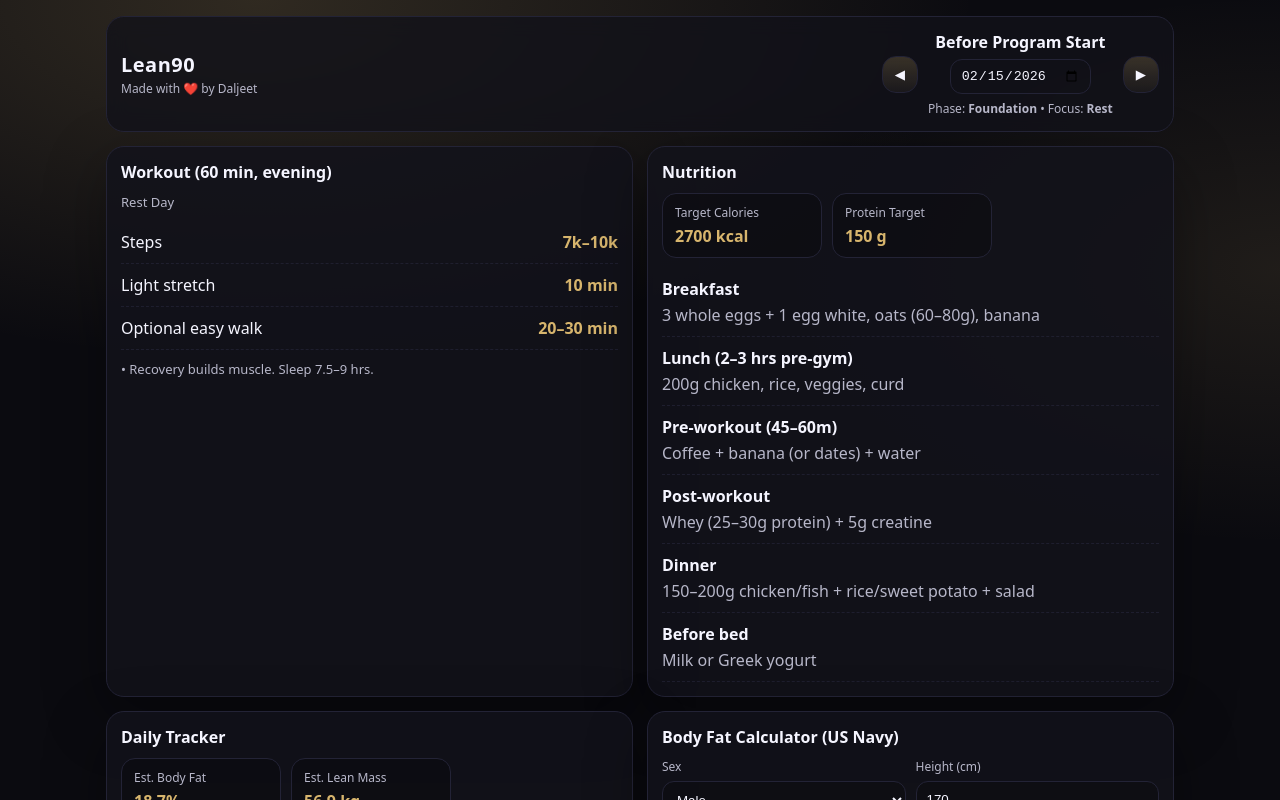
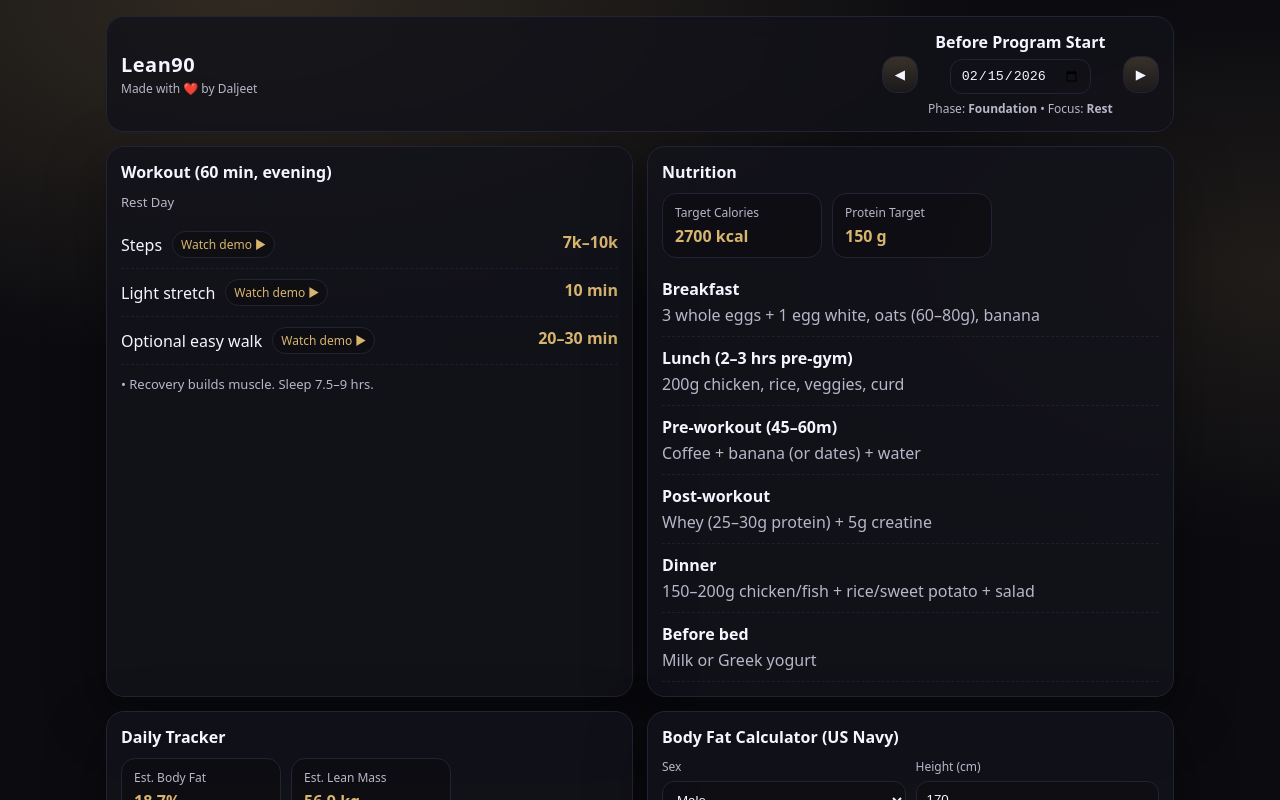
Before and after one commit to dj044/lean90, a React (Vite) app: page / in a window 1280 px wide. Shown: the top 800 px of the page. Built offline with nearby package versions, Linux system fonts and the light colour scheme.

Commit message:
Update App.jsx

```diff
--- a/src/App.jsx
+++ b/src/App.jsx
@@ -31,6 +31,11 @@ function round1(n) {
   return Math.round(n * 10) / 10;
 }
 
+function youtubeSearchUrl(query) {
+  const q = `${query} proper form`;
+  return `https://www.youtube.com/results?search_query=${encodeURIComponent(q)}`;
+}
+
 /** ---------- Body Fat (US Navy) ---------- */
 function navyBodyFat({ sex, heightCm, neckCm, waistCm, hipCm }) {
   const toIn = (cm) => cm / 2.54;
@@ -42,12 +47,10 @@ function navyBodyFat({ sex, heightCm, neckCm, waistCm, hipCm }) {
   const log10 = (x) => Math.log(x) / Math.LN10;
 
   if (sex === "male") {
-    // 86.010 * log10(waist - neck) - 70.041 * log10(height) + 36.76
     const val =
-      86.010 * log10(Math.max(w - n, 0.1)) - 70.041 * log10(h) + 36.76;
+      86.01 * log10(Math.max(w - n, 0.1)) - 70.041 * log10(h) + 36.76;
     return clamp(val, 2, 60);
   } else {
-    // 163.205 * log10(waist + hip - neck) - 97.684 * log10(height) - 78.387
     const val =
       163.205 * log10(Math.max(w + hip - n, 0.1)) -
       97.684 * log10(h) -
@@ -58,7 +61,7 @@ function navyBodyFat({ sex, heightCm, neckCm, waistCm, hipCm }) {
 
 /** ---------- Program Engine ---------- */
 function phaseForDayIndex(dayIndex) {
-  const week = Math.floor(dayIndex / 7) + 1; // 1-based
+  const week = Math.floor(dayIndex / 7) + 1;
   if (week <= 4) return { name: "Foundation", calories: 2700 };
   if (week <= 8) return { name: "Hypertrophy", calories: 2800 };
   return { name: "Recomp", calories: 2600 };
@@ -98,12 +101,12 @@ function workoutTemplate(splitKey, phaseName) {
       return {
         title: "Chest + Triceps",
         blocks: [
-          { name: "Barbell Bench Press", sets: mainRep },
-          { name: "Incline Dumbbell Press", sets: auxRep },
-          { name: "Machine Chest Press", sets: auxRep },
-          { name: "Cable Fly", sets: isoRep },
-          { name: `Tricep Pushdown${supersetTag}`, sets: isoRep },
-          { name: `Overhead Tricep Extension${supersetTag}`, sets: isoRep },
+          { name: "Barbell Bench Press", sets: mainRep, videoUrl: youtubeSearchUrl("Barbell Bench Press") },
+          { name: "Incline Dumbbell Press", sets: auxRep, videoUrl: youtubeSearchUrl("Incline Dumbbell Press") },
+          { name: "Machine Chest Press", sets: auxRep, videoUrl: youtubeSearchUrl("Machine Chest Press") },
+          { name: "Cable Fly", sets: isoRep, videoUrl: youtubeSearchUrl("Cable Fly") },
+          { name: `Tricep Pushdown${supersetTag}`, sets: isoRep, videoUrl: youtubeSearchUrl("Tricep Pushdown") },
+          { name: `Overhead Tricep Extension${supersetTag}`, sets: isoRep, videoUrl: youtubeSearchUrl("Overhead Tricep Extension") },
         ],
         notes: commonNotes,
       };
@@ -112,12 +115,12 @@ function workoutTemplate(splitKey, phaseName) {
       return {
         title: "Back + Biceps",
         blocks: [
-          { name: "Pull-ups (assisted if needed)", sets: strengthBias ? "4×6–8" : "4×8–10" },
-          { name: "Barbell Row", sets: mainRep },
-          { name: "Lat Pulldown", sets: auxRep },
-          { name: "Seated Cable Row", sets: auxRep },
-          { name: `Hammer Curl${supersetTag}`, sets: isoRep },
-          { name: `Barbell Curl${supersetTag}`, sets: isoRep },
+          { name: "Pull-ups (assisted if needed)", sets: strengthBias ? "4×6–8" : "4×8–10", videoUrl: youtubeSearchUrl("Pull Up") },
+          { name: "Barbell Row", sets: mainRep, videoUrl: youtubeSearchUrl("Barbell Row") },
+          { name: "Lat Pulldown", sets: auxRep, videoUrl: youtubeSearchUrl("Lat Pulldown") },
+          { name: "Seated Cable Row", sets: auxRep, videoUrl: youtubeSearchUrl("Seated Cable Row") },
+          { name: `Hammer Curl${supersetTag}`, sets: isoRep, videoUrl: youtubeSearchUrl("Hammer Curl") },
+          { name: `Barbell Curl${supersetTag}`, sets: isoRep, videoUrl: youtubeSearchUrl("Barbell Curl") },
         ],
         notes: commonNotes,
       };
@@ -126,12 +129,12 @@ function workoutTemplate(splitKey, phaseName) {
       return {
         title: "Legs",
         blocks: [
-          { name: "Back Squat", sets: mainRep },
-          { name: "Romanian Deadlift", sets: auxRep },
-          { name: "Leg Press", sets: volumeBias ? "4×12" : "3×12" },
-          { name: "Walking Lunges", sets: "3×20 steps" },
-          { name: "Leg Curl", sets: isoRep },
-          { name: "Standing Calf Raise", sets: volumeBias ? "5×12–15" : "4×15" },
+          { name: "Back Squat", sets: mainRep, videoUrl: youtubeSearchUrl("Back Squat") },
+          { name: "Romanian Deadlift", sets: auxRep, videoUrl: youtubeSearchUrl("Romanian Deadlift") },
+          { name: "Leg Press", sets: volumeBias ? "4×12" : "3×12", videoUrl: youtubeSearchUrl("Leg Press") },
+          { name: "Walking Lunges", sets: "3×20 steps", videoUrl: youtubeSearchUrl("Walking Lunge") },
+          { name: "Leg Curl", sets: isoRep, videoUrl: youtubeSearchUrl("Hamstring Curl machine") },
+          { name: "Standing Calf Raise", sets: volumeBias ? "5×12–15" : "4×15", videoUrl: youtubeSearchUrl("Standing Calf Raise") },
         ],
         notes: [...commonNotes, "Leg day: bump carbs by +40–60g (extra rice/sweet potato)."],
       };
@@ -140,12 +143,12 @@ function workoutTemplate(splitKey, phaseName) {
       return {
         title: "Shoulders + Abs",
         blocks: [
-          { name: "Overhead Press", sets: mainRep },
-          { name: "Lateral Raise", sets: volumeBias ? "5×12–15" : "4×12–15" },
-          { name: "Rear Delt Fly", sets: isoRep },
-          { name: "Face Pull", sets: "3×15–20" },
-          { name: `Hanging Leg Raise${supersetTag}`, sets: "3×12–15" },
-          { name: `Plank${supersetTag}`, sets: "3×45–60s" },
+          { name: "Overhead Press", sets: mainRep, videoUrl: youtubeSearchUrl("Overhead Press") },
+          { name: "Lateral Raise", sets: volumeBias ? "5×12–15" : "4×12–15", videoUrl: youtubeSearchUrl("Dumbbell Lateral Raise") },
+          { name: "Rear Delt Fly", sets: isoRep, videoUrl: youtubeSearchUrl("Rear Delt Fly") },
+          { name: "Face Pull", sets: "3×15–20", videoUrl: youtubeSearchUrl("Face Pull") },
+          { name: `Hanging Leg Raise${supersetTag}`, sets: "3×12–15", videoUrl: youtubeSearchUrl("Hanging Leg Raise") },
+          { name: `Plank${supersetTag}`, sets: "3×45–60s", videoUrl: youtubeSearchUrl("Plank") },
         ],
         notes: commonNotes,
       };
@@ -154,12 +157,12 @@ function workoutTemplate(splitKey, phaseName) {
       return {
         title: "Upper Strength + Arms",
         blocks: [
-          { name: "Deadlift (or Trap-bar)", sets: strengthBias ? "4×5" : volumeBias ? "3×5–6" : "3×5" },
-          { name: "Incline Bench Press", sets: strengthBias ? "4×6" : "3×8–10" },
-          { name: "Weighted Pull-up / Pulldown", sets: "3×6–8" },
-          { name: `Preacher Curl${supersetTag}`, sets: isoRep },
-          { name: `Close-grip Bench / Dips${supersetTag}`, sets: auxRep },
-          { name: `Lateral Raise Burnout${supersetTag}`, sets: "2×AMRAP" },
+          { name: "Deadlift (or Trap-bar)", sets: strengthBias ? "4×5" : volumeBias ? "3×5–6" : "3×5", videoUrl: youtubeSearchUrl("Deadlift") },
+          { name: "Incline Bench Press", sets: strengthBias ? "4×6" : "3×8–10", videoUrl: youtubeSearchUrl("Incline Bench Press") },
+          { name: "Weighted Pull-up / Pulldown", sets: "3×6–8", videoUrl: youtubeSearchUrl("Weighted Pull Up") },
+          { name: `Preacher Curl${supersetTag}`, sets: isoRep, videoUrl: youtubeSearchUrl("Preacher Curl") },
+          { name: `Close-grip Bench / Dips${supersetTag}`, sets: auxRep, videoUrl: youtubeSearchUrl("Close Grip Bench Press") },
+          { name: `Lateral Raise Burnout${supersetTag}`, sets: "2×AMRAP", videoUrl: youtubeSearchUrl("Lateral Raise burnout") },
         ],
         notes: commonNotes,
       };
@@ -168,11 +171,11 @@ function workoutTemplate(splitKey, phaseName) {
       return {
         title: "Conditioning + Core",
         blocks: [
-          { name: "Incline Walk or Bike", sets: recompBias ? "25–30 min" : "20 min" },
-          { name: "Cable Crunch", sets: "3×12–15" },
-          { name: "Russian Twist", sets: "3×20" },
-          { name: "Back Extension", sets: "3×12" },
-          { name: "Mobility (hips/shoulders)", sets: "10 min" },
+          { name: "Incline Walk or Bike", sets: recompBias ? "25–30 min" : "20 min", videoUrl: youtubeSearchUrl("Incline treadmill walk") },
+          { name: "Cable Crunch", sets: "3×12–15", videoUrl: youtubeSearchUrl("Cable Crunch") },
+          { name: "Russian Twist", sets: "3×20", videoUrl: youtubeSearchUrl("Russian Twist") },
+          { name: "Back Extension", sets: "3×12", videoUrl: youtubeSearchUrl("Back Extension") },
+          { name: "Mobility (hips/shoulders)", sets: "10 min", videoUrl: youtubeSearchUrl("Hip mobility routine") },
         ],
         notes: ["Keep this easy-moderate. You should finish fresher, not destroyed."],
       };
@@ -182,9 +185,9 @@ function workoutTemplate(splitKey, phaseName) {
       return {
         title: "Rest Day",
         blocks: [
-          { name: "Steps", sets: "7k–10k" },
-          { name: "Light stretch", sets: "10 min" },
-          { name: "Optional easy walk", sets: "20–30 min" },
+          { name: "Steps", sets: "7k–10k", videoUrl: youtubeSearchUrl("10 minute walk after dinner benefits") },
+          { name: "Light stretch", sets: "10 min", videoUrl: youtubeSearchUrl("Full body stretching routine 10 minutes") },
+          { name: "Optional easy walk", sets: "20–30 min", videoUrl: youtubeSearchUrl("Easy walking routine") },
         ],
         notes: ["Recovery builds muscle. Sleep 7.5–9 hrs."],
       };
@@ -193,7 +196,6 @@ function workoutTemplate(splitKey, phaseName) {
 
 function mealTemplate(phaseName, isLegDay) {
   const proteinTarget = 150;
-
   const baseCalories =
     phaseName === "Foundation" ? 2700 : phaseName === "Hypertrophy" ? 2800 : 2600;
 
@@ -228,20 +230,11 @@ function saveState(state) {
 
 function defaultState(todayIso) {
   return {
-    profile: {
-      name: "Daljeet",
-      sex: "male",
-      heightCm: 170,
-      weightKg: 70
-    },
+    profile: { name: "Daljeet", sex: "male", heightCm: 170, weightKg: 70 },
     startDateIso: START_DATE_ISO,
     selectedDateIso: todayIso,
     daily: {},
-    measurements: {
-      neckCm: 38,
-      waistCm: 86,
-      hipCm: 95 // used for female only
-    }
+    measurements: { neckCm: 38, waistCm: 86, hipCm: 95 },
   };
 }
 
@@ -260,16 +253,13 @@ function ProgressBar({ value, target }) {
   return (
     <div className="bar">
       <div className="barFill" style={{ width: `${pct}%` }} />
-      <div className="barText">
-        {round1(value)} / {round1(target)}
-      </div>
+      <div className="barText">{round1(value)} / {round1(target)}</div>
     </div>
   );
 }
 
 export default function App() {
   const todayIso = toLocalISODate(new Date());
-
   const [state, setState] = useState(() => loadState() ?? defaultState(todayIso));
 
   useEffect(() => {
@@ -287,14 +277,11 @@ export default function App() {
   const inRange = dayIndex >= 0 && dayIndex < DAYS_TOTAL;
 
   const split = useMemo(() => {
-    const dow = ((dayIndex % 7) + 7) % 7; // 0..6
+    const dow = ((dayIndex % 7) + 7) % 7;
     return WEEK_SPLIT[dow];
   }, [dayIndex]);
 
-  const phase = useMemo(
-    () => phaseForDayIndex(clamp(dayIndex, 0, DAYS_TOTAL - 1)),
-    [dayIndex]
-  );
+  const phase = useMemo(() => phaseForDayIndex(clamp(dayIndex, 0, DAYS_TOTAL - 1)), [dayIndex]);
 
   const workout = useMemo(() => {
     if (!inRange) return workoutTemplate("rest", phase.name);
@@ -311,7 +298,7 @@ export default function App() {
     protein: 0,
     waterL: 0,
     sleepH: 0,
-    weightKg: state.profile.weightKg
+    weightKg: state.profile.weightKg,
   };
 
   const estBf = useMemo(() => {
@@ -320,7 +307,7 @@ export default function App() {
       heightCm: state.profile.heightCm,
       neckCm: state.measurements.neckCm,
       waistCm: state.measurements.waistCm,
-      hipCm: state.measurements.hipCm
+      hipCm: state.measurements.hipCm,
     });
     return round1(bf);
   }, [state.profile, state.measurements]);
@@ -338,9 +325,9 @@ export default function App() {
         ...prev.daily,
         [prev.selectedDateIso]: {
           ...(prev.daily[prev.selectedDateIso] ?? daily),
-          ...patch
-        }
-      }
+          ...patch,
+        },
+      },
     }));
   }
 
@@ -392,7 +379,29 @@ export default function App() {
           <div className="list">
             {workout.blocks.map((b, i) => (
               <div key={i} className="row">
-                <div className="rowLeft">{b.name}</div>
+                <div className="rowLeft">
+                  <div style={{ display: "flex", gap: 10, alignItems: "center", flexWrap: "wrap" }}>
+                    <span>{b.name}</span>
+                    {b.videoUrl && (
+                      <a
+                        href={b.videoUrl}
+                        target="_blank"
+                        rel="noreferrer"
+                        style={{
+                          fontSize: 12,
+                          color: "var(--gold)",
+                          textDecoration: "none",
+                          border: "1px solid var(--line)",
+                          padding: "4px 8px",
+                          borderRadius: 999,
+                          background: "rgba(0,0,0,0.25)",
+                        }}
+                      >
+                        Watch demo ▶
+                      </a>
+                    )}
+                  </div>
+                </div>
                 <div className="rowRight">{b.sets}</div>
               </div>
             ))}
@@ -432,50 +441,32 @@ export default function App() {
           <div className="form">
             <label>
               Calories eaten
-              <input
-                type="number"
-                value={daily.calories}
-                onChange={(e) => updateDaily({ calories: Number(e.target.value || 0) })}
-              />
+              <input type="number" value={daily.calories}
+                onChange={(e) => updateDaily({ calories: Number(e.target.value || 0) })} />
             </label>
 
             <label>
               Protein (g)
-              <input
-                type="number"
-                value={daily.protein}
-                onChange={(e) => updateDaily({ protein: Number(e.target.value || 0) })}
-              />
+              <input type="number" value={daily.protein}
+                onChange={(e) => updateDaily({ protein: Number(e.target.value || 0) })} />
             </label>
 
             <label>
               Water (L)
-              <input
-                type="number"
-                step="0.1"
-                value={daily.waterL}
-                onChange={(e) => updateDaily({ waterL: Number(e.target.value || 0) })}
-              />
+              <input type="number" step="0.1" value={daily.waterL}
+                onChange={(e) => updateDaily({ waterL: Number(e.target.value || 0) })} />
             </label>
 
             <label>
               Sleep (hours)
-              <input
-                type="number"
-                step="0.1"
-                value={daily.sleepH}
-                onChange={(e) => updateDaily({ sleepH: Number(e.target.value || 0) })}
-              />
+              <input type="number" step="0.1" value={daily.sleepH}
+                onChange={(e) => updateDaily({ sleepH: Number(e.target.value || 0) })} />
             </label>
 
             <label>
               Morning Weight (kg)
-              <input
-                type="number"
-                step="0.1"
-                value={daily.weightKg}
-                onChange={(e) => updateDaily({ weightKg: Number(e.target.value || 0) })}
-              />
+              <input type="number" step="0.1" value={daily.weightKg}
+                onChange={(e) => updateDaily({ weightKg: Number(e.target.value || 0) })} />
             </label>
           </div>
 
@@ -514,7 +505,10 @@ export default function App() {
                 type="number"
                 value={state.profile.heightCm}
                 onChange={(e) =>
-                  setState((p) => ({ ...p, profile: { ...p.profile, heightCm: Number(e.target.value || 0) } }))
+                  setState((p) => ({
+                    ...p,
+                    profile: { ...p.profile, heightCm: Number(e.target.value || 0) },
+                  }))
                 }
               />
             </label>
@@ -525,7 +519,10 @@ export default function App() {
                 type="number"
                 value={state.measurements.neckCm}
                 onChange={(e) =>
-                  setState((p) => ({ ...p, measurements: { ...p.measurements, neckCm: Number(e.target.value || 0) } }))
+                  setState((p) => ({
+                    ...p,
+                    measurements: { ...p.measurements, neckCm: Number(e.target.value || 0) },
+                  }))
                 }
               />
             </label>
@@ -536,7 +533,10 @@ export default function App() {
                 type="number"
                 value={state.measurements.waistCm}
                 onChange={(e) =>
-                  setState((p) => ({ ...p, measurements: { ...p.measurements, waistCm: Number(e.target.value || 0) } }))
+                  setState((p) => ({
+                    ...p,
+                    measurements: { ...p.measurements, waistCm: Number(e.target.value || 0) },
+                  }))
                 }
               />
             </label>
@@ -548,15 +548,16 @@ export default function App() {
                 type="number"
                 value={state.measurements.hipCm}
                 onChange={(e) =>
-                  setState((p) => ({ ...p, measurements: { ...p.measurements, hipCm: Number(e.target.value || 0) } }))
+                  setState((p) => ({
+                    ...p,
+                    measurements: { ...p.measurements, hipCm: Number(e.target.value || 0) },
+                  }))
                 }
               />
             </label>
           </div>
 
-          <div className="muted">
-            Tip: measure in the morning, relaxed. Waist at navel level.
-          </div>
+          <div className="muted">Tip: measure in the morning, relaxed. Waist at navel level.</div>
 
           <div className="footerActions">
             <button
```
